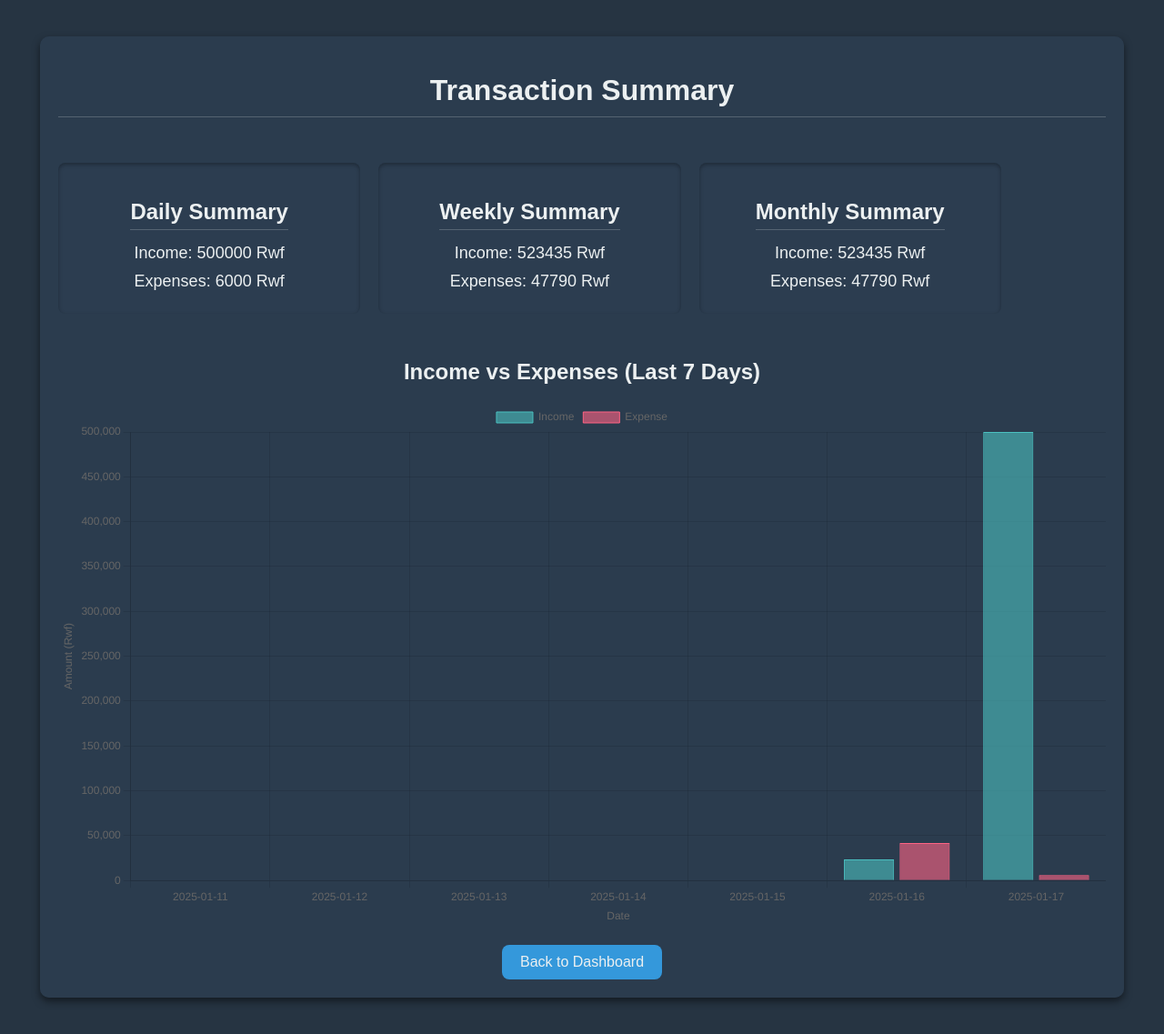
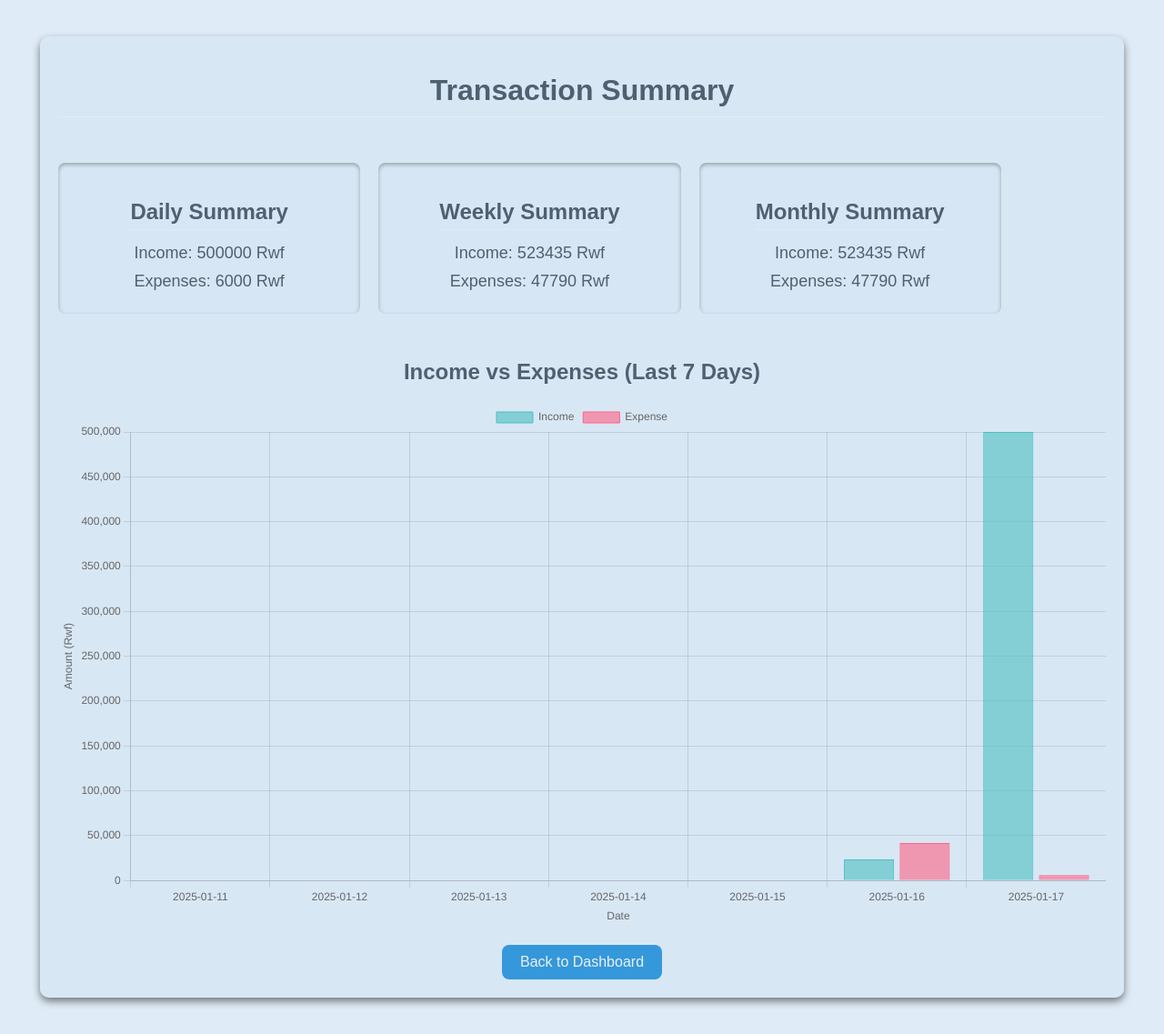
Before and after one commit to hirwacedric123/SpendIT, a Django app: page /transaction-summary/ in a window 1280 px wide. Shown: the whole page at 91% size. Run offline with Django 5.2, Linux system fonts and the light colour scheme; a user stored in the database is signed in; data comes from the database, SQL or seed files in the repository; both versions use the stored data as it was after the commit.

Commit message:
feat: update background and text colors for transaction summary page for improved aesthetics

```diff
--- a/Spend/static/assets/css/transaction_summary.css
+++ b/Spend/static/assets/css/transaction_summary.css
@@ -3,15 +3,15 @@ body {
     margin: 0;
     padding: 0;
     font-family: 'Arial', sans-serif;
-    background: rgba(27, 42, 56, 0.95);/* Dark background */
-    color: #ecf0f1; /* Light text */
+    background: rgba(216, 230, 244, 0.8); /* Dark background */
+    color: rgba(44, 62, 80, 0.8); /* Light text */
 }
 
 /* Main Container */
 .container {
     max-width: 90%;
     margin: 40px auto;
-    background-color: rgba(44, 62, 80, 0.9); /* Dark card background */
+    background-color: rgba(216, 230, 244, 0.8); /* Dark card background */
     padding: 20px;
     border-radius: 10px;
     box-shadow: 0 4px 8px rgba(0, 0, 0, 0.5);
@@ -20,7 +20,7 @@ body {
 
 /* Header */
 h1 {
-    color: #ecf0f1;
+    color: rgba(44, 62, 80, 0.8);
     font-size: 32px;
     margin-bottom: 20px;
     border-bottom: 1px solid rgba(255, 255, 255, 0.2);
@@ -41,7 +41,7 @@ h1 {
 /* Individual Summary Sections */
 .summary-section {
     flex: 1; /* Equal width for each section */
-    background-color: rgba(44, 62, 80, 0.8); /* Slightly darker background */
+    background-color: rgba(216, 230, 244, 0.8); /* Slightly darker background */
     border-radius: 8px;
     box-shadow: inset 0 2px 4px rgba(0, 0, 0, 0.3);
     padding: 20px;
@@ -57,7 +57,7 @@ h1 {
 .summary-section h2 {
     font-size: 24px;
     margin-bottom: 10px;
-    color: #ecf0f1;
+    color: rgba(44, 62, 80, 0.8);
     border-bottom: 1px solid rgba(255, 255, 255, 0.2);
     padding-bottom: 5px;
 }
```
Also changed, not shown: Spend/db.sqlite3.
